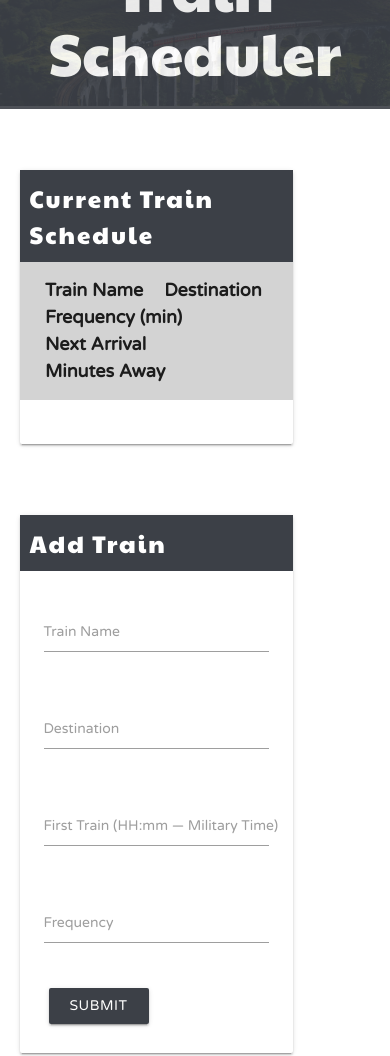
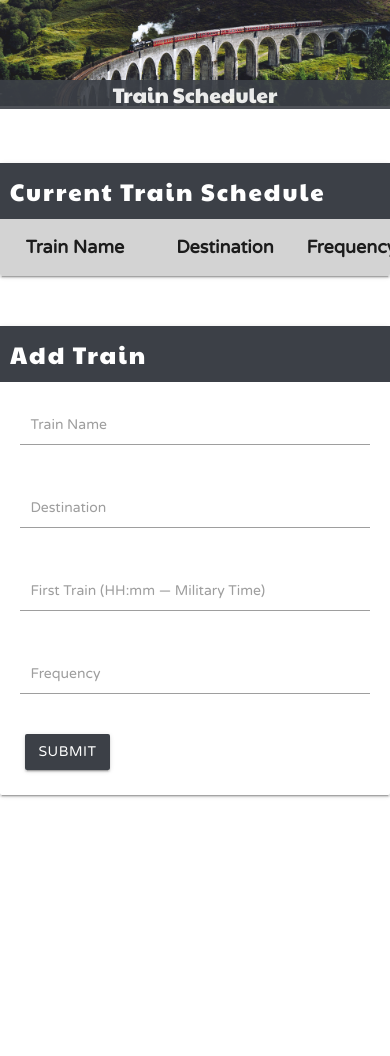
Before and after one commit to kelsisummers/Train-Scheduler-App, a plain HTML site: page index.html in a window 390 px wide. After the commit the page ends 845 px from the top, so only its background shows below. Drawn offline with nearby package versions, Linux system fonts and the light colour scheme; no server answers.

Commit message:
adding responsive queries and removing console logs

```diff
--- a/assets/css/style.css
+++ b/assets/css/style.css
@@ -4,46 +4,164 @@ body {
   font-size: 16px;
 }
 
-/* Button CSS */
-.btn {
-  width: 100px;
-  text-align: center;
+.train-container {
+  margin-top: 50px;
+  margin-bottom: 50px;
+}
+
+.train-container .card-title{
+  background-color:#3c4047;
+  color:white;
+  padding: 10px;
+}
+
+.row {
+  display: flex;
+  justify-content: center;
+  align-items: center;
+}
+
+.row .col {
   padding: 0;
-  margin: 5px;
-  background-color:#3c4047;
 }
-.btn:hover, .btn-large:hover {
-  background-color:#3c4047;
 
+.schedule-title {
+	background-color:#3c4047;
+	color:white;
+	padding: 10px
 }
-/* Cover Container */
+
+#schedule-headers{
+	background-color: lightgray;
+	padding: 15px;
+	margin-top: -24px;
+	margin-left: -24px;
+	margin-right:  -24px;
+	text-align: center;
+}
+
+.button-column {
+  display: flex;
+  justify-content: center;
+  align-items: center;
+  flex-wrap: wrap;
+}
+
+.train-info {
+	text-align: center;
+}
+
 #cover {
   position: relative;
   margin-bottom: 50px;
 }
 
-/* Title Text */
+.title-text {
+  margin: 0;
+}
+
 #title {
+	font-family: 'Paytone One', sans-serif;
   position: absolute;
   bottom: 4px;
   left: 0;
   background-color: #3c4047;
   opacity: .9;
   width: 100vw;
+  height: 100px;
   text-align: center;
   color: white;
+  display: flex;
+  justify-content: center;
+  align-items: center;
 }
 
-/* Card Title */
 .card-title {
   font-family: 'Paytone One', sans-serif;
   letter-spacing: 2px;
 }
 
-/* Header Row Text */
 .header-row{
   font-family: 'Varela Round', sans-serif;
   font-size: 18px;
   text-align: right;
   font-weight: bold;
 }
+
+/* Button CSS */
+.btn {
+  width: 85px;
+  min-width: 85px;
+  text-align: center;
+  padding: 10px;
+  margin: 5px;
+  background-color: #3c4047;
+  display: flex;
+  align-items: center;
+  justify-content: center;
+}
+.btn:hover, .btn-large:hover {
+  background-color:#3c4047;
+
+}
+
+/* Start of Responsive Queries */
+@media only screen and (max-width: 800px) {
+  #title {
+    height: 25%;
+	}
+	.title-text{
+		font-size: 2.5rem;
+	}
+}
+
+@media only screen and (max-width: 700px) {
+  .container{
+    width: 100vw;
+    padding: 0px;
+  }
+  .container .row {
+    margin-left: 0;
+    margin-right: 0;
+    justify-content: unset;
+  }
+  .col {
+    padding: 0;
+    margin-left: 0;
+    margin: 0;
+    min-width: 150px;
+  }
+  .card{
+    width: 100vw;
+    margin: 0;
+    margin-right: 0;
+  }
+  .card .card-content{
+    overflow: scroll;
+    padding: 0;
+  }
+  #schedule-headers {
+    padding: 0;
+    margin: 0;
+    text-align: center;
+    width: max-content;
+    padding-top: 15px;
+    padding-bottom: 15px;
+  }
+  #train-form{
+    padding: 20px;
+  }
+}
+
+@media only screen and (max-width: 500px) {
+	.title-text{
+		font-size: 2rem;
+	}
+}
+
+@media only screen and (max-width: 400px) {
+	.title-text {
+		font-size: 1.5rem;
+	}
+}
+/* End of Responsive Queries */
--- a/assets/javascript/app.js
+++ b/assets/javascript/app.js
@@ -21,13 +21,13 @@ $(('#submit-button')).on('click', function (event){
 
     // Stores Inputs as Variables
     var trainName= $("#train-name").val().trim();
-    console.log('Train Name:', trainName);
+    // console.log('Train Name:', trainName);
     var destination = $("#destination").val().trim();
-    console.log('Destination:', destination);
+    // console.log('Destination:', destination);
     var firstTrain = $("#first-train").val().trim();
-    console.log('First Train:', firstTrain)
+    // console.log('First Train:', firstTrain)
     var frequency = $("#frequency").val().trim();
-    console.log('Frequency', frequency)
+    // console.log('Frequency', frequency)
 
     // Prevents Submit If Fields Are Empty
     if (trainName==="" || destination ==="" || frequency ==="") {
@@ -58,11 +58,11 @@ $(('#submit-button')).on('click', function (event){
 database.ref().on('child_added', function(childSnapshot){
 
     // Log everything that's coming out of snapshot
-    console.log('Key:', childSnapshot.key)
-    console.log('Train Name:', childSnapshot.val().trainName);
-    console.log('Destination:', childSnapshot.val().destination);
-    console.log('First Train:', childSnapshot.val().firstTrain);
-    console.log('Frequency:', childSnapshot.val().frequency);
+    // console.log('Key:', childSnapshot.key)
+    // console.log('Train Name:', childSnapshot.val().trainName);
+    // console.log('Destination:', childSnapshot.val().destination);
+    // console.log('First Train:', childSnapshot.val().firstTrain);
+    // console.log('Frequency:', childSnapshot.val().frequency);
 
     // Store everything into a variable
     var trainKey = childSnapshot.key;
@@ -76,7 +76,7 @@ database.ref().on('child_added', function(childSnapshot){
 
     // Adds Frequency Minutes to Calculate Next Arrival
     var nextArrival = moment(firstTrainMoment, 'hh:mm A').add(frequencyChild, 'm').format('hh:mm A');
-    console.log('Next Arrival:', nextArrival);
+    // console.log('Next Arrival:', nextArrival);
 
     // Difference Between Present Moment and Next Arrival in Minutes
     var minutesAway = moment(nextArrival,'hh:mm A').diff(moment(), 'minutes');
@@ -84,9 +84,9 @@ database.ref().on('child_added', function(childSnapshot){
     // If minutesAway are < 0, Add 1440 Minutes (24 hours)
     if (minutesAway < 0) {
         minutesAway += 1440;
-        console.log('Minutes Away:', minutesAway);
+        // console.log('Minutes Away:', minutesAway);
     } else {
-        console.log('Minutes Away:', minutesAway);
+        // console.log('Minutes Away:', minutesAway);
     }
 
     // Write Train Information from Firebase to HTML
@@ -95,8 +95,8 @@ database.ref().on('child_added', function(childSnapshot){
     '<div class="destination col m2" contenteditable="true">' + childSnapshot.val().destination + '</div>' +
     '<div class="frequency col m2">' + childSnapshot.val().frequency + '</div>' +
     '<div class="next-arrival col m2 " contenteditable="true">' + nextArrival + '</div>' +
-    '<div class="minutes-away col m1 ">' + minutesAway + '</div>'
-    + '<div class="col m3"><a class="update waves-effect waves-light btn">Update</a><a class="remove waves-effect waves-light btn">Remove</a></div></div>');
+    '<div class="minutes-away col m2 ">' + minutesAway + '</div>'
+    + '<div class="col m2 button-column"><a class="update waves-effect waves-light btn">Update</a><a class="remove waves-effect waves-light btn">Remove</a></div></div>');
 
     // Handle the errors
 }, function(errorObject) {
@@ -109,17 +109,17 @@ database.ref().on('child_added', function(childSnapshot){
 $(document).on('click', '.update', function(update){
     var row = $(this).closest('.row');
     var rowId = row.attr('id');
-    console.log('rowId:', rowId);
+    // console.log('rowId:', rowId);
 
     // Save New Text as Variables
     var trainName = $('#'+rowId+' .train-name').text();
-    console.log('Update:', trainName);
+    // console.log('Update:', trainName);
     var destination = $('#'+rowId+' .destination').text();
-    console.log('Update:', destination);
+    // console.log('Update:', destination);
     var nextTrain = $('#'+rowId+' .next-arrival').text();
-    console.log('Update:', nextTrain);
+    // console.log('Update:', nextTrain);
     var frequency = $('#'+rowId+' .frequency').text();
-    console.log('Update:', frequency);
+    // console.log('Update:', frequency);
 
     // Overwrite Firebase with Changed Variables
     database.ref().child(rowId).set({
@@ -134,7 +134,7 @@ $(document).on('click', '.update', function(update){
 
     // Adds Frequency Minutes to Calculate Next Arrival
     var nextArrival = moment(nextTrainMoment).add(frequency, 'm').format('hh:mm A');
-    console.log('Next Arrival:', nextArrival);
+    // console.log('Next Arrival:', nextArrival);
 
     // Difference Between Present Moment and Next Arrival in Minutes
     var minutesAway = moment(nextArrival,'hh:mm A').diff(moment(), 'minutes');
@@ -142,14 +142,14 @@ $(document).on('click', '.update', function(update){
     // If minutesAway are < 0, Add 1440 Minutes (24 hours)
     if (minutesAway < 0) {
         minutesAway += 1440;
-        console.log('Minutes Away:', minutesAway);
+        // console.log('Minutes Away:', minutesAway);
     } else {
-        console.log('Minutes Away:', minutesAway);
+        // console.log('Minutes Away:', minutesAway);
     };
 
     // Update Minutes Away in HTML
     $('#'+rowId+' .minutes-away').text(minutesAway);
-    console.log('Update:', minutesAway);
+    // console.log('Update:', minutesAway);
 });
 
 
@@ -158,7 +158,7 @@ $(document).on('click', '.update', function(update){
 $(document).on('click','.remove', function(remove){
     var row = $(this).closest('.row');
     var rowId = row.attr('id');
-    console.log('rowId:', rowId);
+    // console.log('rowId:', rowId);
 
     // Deletes Row from HTML
     row.remove();
--- a/index.html
+++ b/index.html
@@ -26,9 +26,8 @@
   <!-- Cover Image and Title Text -->
   <div id='cover'>
     <img class="responsive-img" src="assets/images/cover-image.jpg">
-      <div id="title" style="
-      font-family: 'Paytone One', sans-serif;">
-          <h1>Train Scheduler</h1>
+    <div id="title">
+      <h1 class="title-text">Train Scheduler</h1>
     </div>
   </div>
 
@@ -36,25 +35,22 @@
   <div class="container">
     <div class="row">
       <div class="col m12">
-          <div class="card" style="width: 70vw">
-
+        <div class="card">
         	<!-- Title -->
-              <div class="card-title" style="background-color:#3c4047; color:white; padding: 10px">Current Train Schedule</div>
-
+          <div class="card-title schedule-title">Current Train Schedule</div>
           <!-- Header Row -->
           <div class="card-content">
-                  <div class="row header-row" style="background-color:lightgray; padding: 15px; margin-top:-24px;margin-left:-24px; margin-right: -24px;">
+						<div class="row header-row" id="schedule-headers">
               <div class="col m2">Train Name</div>
               <div class="col m2">Destination</div>
               <div class="col m2">Frequency (min)</div>
               <div class="col m2">Next Arrival</div>
-                      <div class="col m2" style="text-align: left">Minutes Away</div>
-                      <div class='colm2'></div>
+              <div class="col m2">Minutes Away</div>
+              <div class='col m2'></div>
             </div>
 
             <!-- Train Input Is Dynamically Displayed Here -->
-                  <div class="train-info" style="text-align:right">
-                  </div>
+            <div class="train-info"></div>
           </div>
         </div>
       </div>
@@ -62,15 +58,13 @@
   </div>
 
   <!-- Train Info. Input Form -->
-  <div class="container" style="margin-top: 50px">
+  <div class="container train-container">
     <div class="row">
       <div class="col m12">
-            <div class="card" style="width: 70vw">
-
+        <div class="card">
           <!-- Title -->
-                <div class="card-title" style="background-color:#3c4047; color:white; padding: 10px">Add Train</div>
-                <div class="card-content">
-
+          <div class="card-title">Add Train</div>
+          <div class="card-content" id="train-form">
             <!-- Train Name Input -->
             <div class="row">
               <div class="input-field col s12">
@@ -111,7 +105,6 @@
     </div>
   </div>
 
-
 <!-- Materialize JavaScript -->
 <script src="https://cdnjs.cloudflare.com/ajax/libs/materialize/0.100.2/js/materialize.min.js"></script>
 
```
Lines whose indentation alone changed are shown as unchanged.
